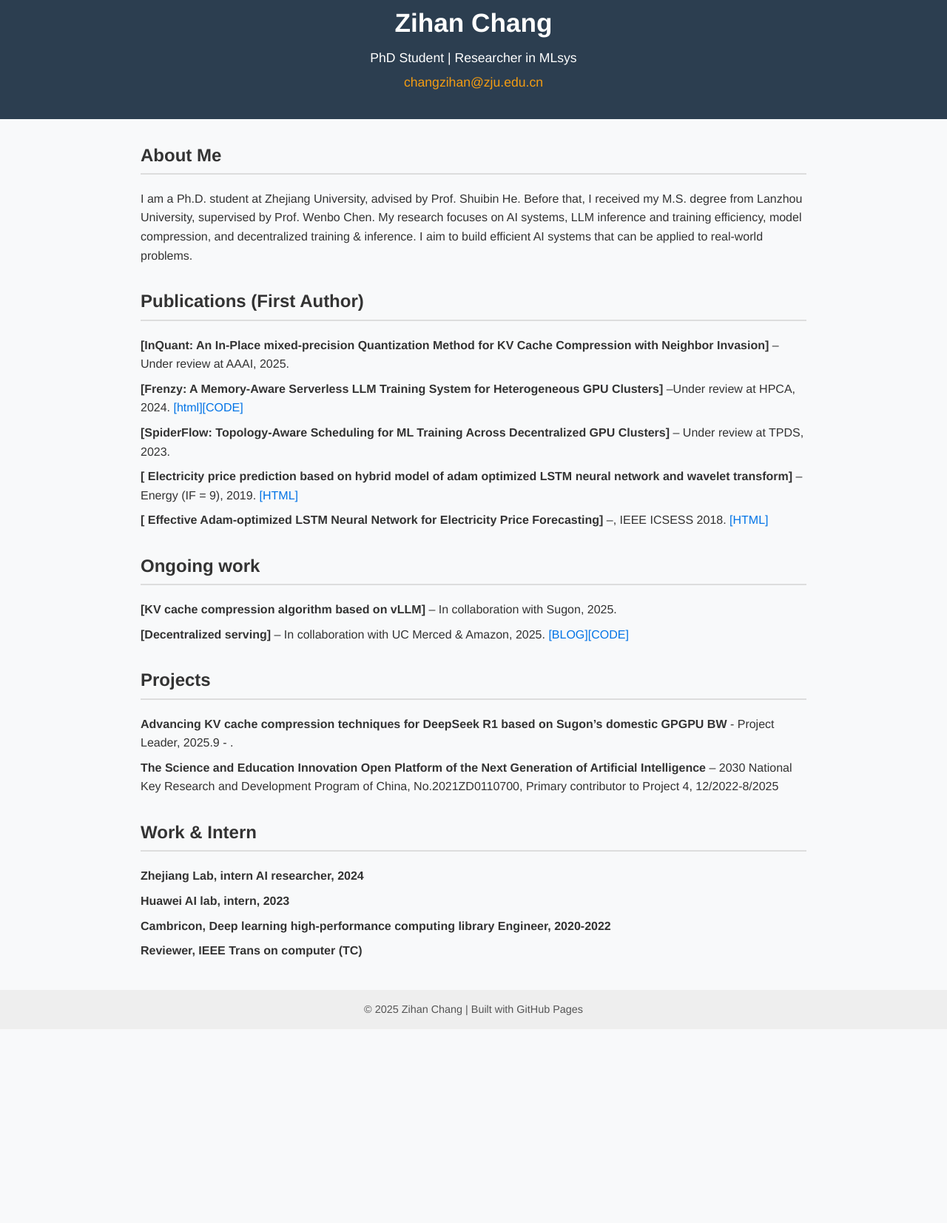
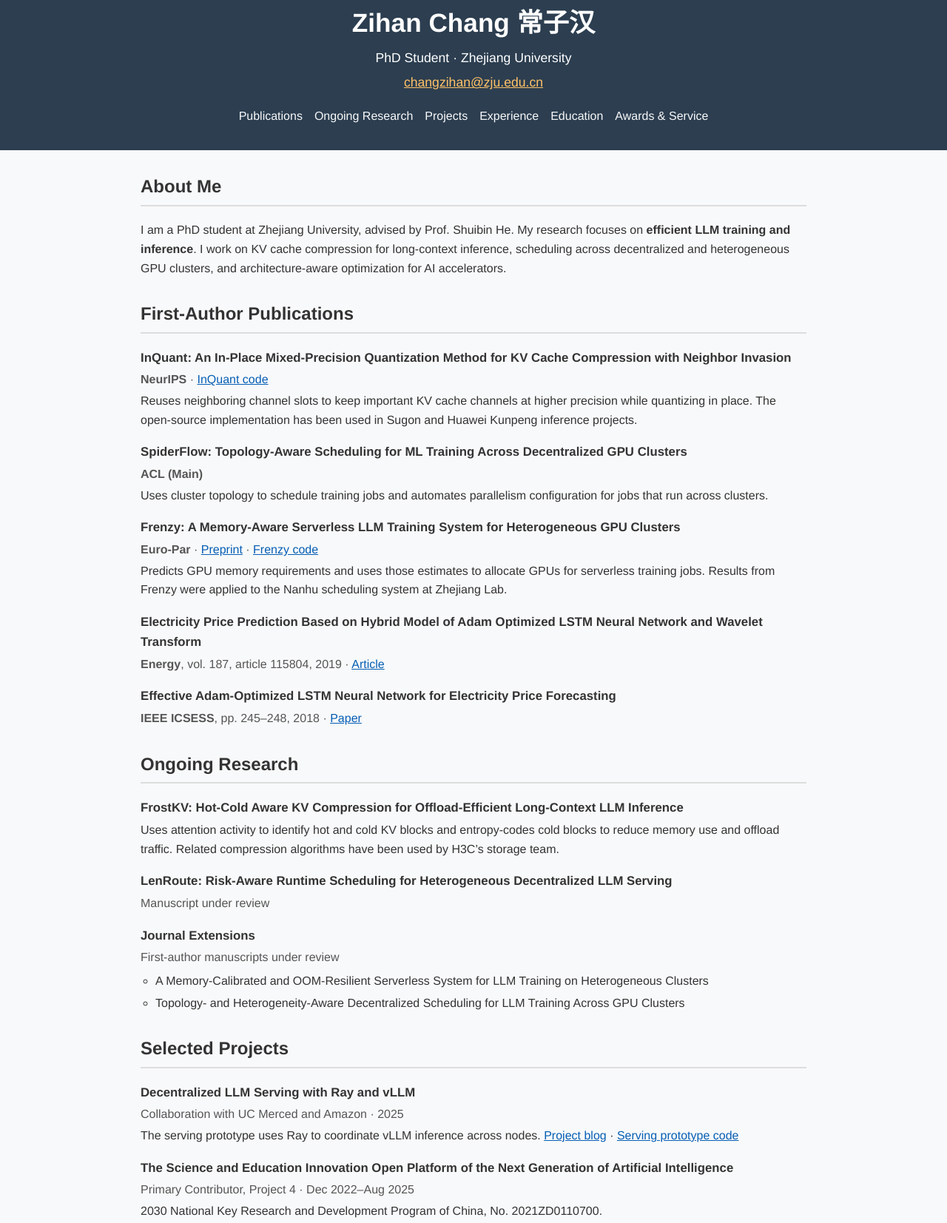
Before and after one commit to changzihan22/changzihan22.github.io, a plain HTML site: page index.html in a window 1280 px wide. Shown: the part 27-1680 px from the top of the page at 74% size. Before the commit the page ends 1418 px from the top, so only its background shows below. Drawn offline with Linux system fonts and the light colour scheme.

Commit message:
Update index.html

```diff
--- a/index.html
+++ b/index.html
@@ -1,11 +1,10 @@
 <!DOCTYPE html>
-<html lang="zh">
+<html lang="en">
 <head>
   <meta charset="UTF-8">
-  <title>个人主页 - Zihan Chang</title>
   <meta name="viewport" content="width=device-width, initial-scale=1">
-
-  <!-- 简单的美化 -->
+  <meta name="description" content="Zihan Chang, PhD student at Zhejiang University researching efficient LLM training and inference, KV cache compression, and computer architecture.">
+  <title>Zihan Chang | Zhejiang University</title>
   <style>
     body {
       font-family: "Helvetica Neue", Arial, sans-serif;
@@ -29,6 +28,24 @@
       margin: 5px 0;
       font-size: 1.1em;
     }
+    header a {
+      color: #ffc267;
+    }
+    nav ul {
+      display: flex;
+      flex-wrap: wrap;
+      justify-content: center;
+      gap: 4px 16px;
+      margin: 14px 0 0;
+      padding: 0;
+      list-style: none;
+    }
+    nav a {
+      display: inline-block;
+      padding: 4px 0;
+      color: #f8f9fa;
+      text-decoration: none;
+    }
     main {
       max-width: 900px;
       margin: 20px auto;
@@ -39,12 +56,33 @@
       padding-bottom: 5px;
       margin-top: 30px;
     }
-    ul {
-      list-style-type: none;
-      padding-left: 0;
+    h3 {
+      margin: 0;
+      font-size: 1.05em;
     }
-    li {
-      margin: 8px 0;
+    .entries {
+      margin: 0;
+      padding: 0;
+      list-style: none;
+    }
+    .entries > li + li {
+      margin-top: 18px;
+    }
+    .entries p {
+      margin: 3px 0 0;
+    }
+    .entry-meta {
+      color: #555;
+    }
+    .journal-list {
+      margin: 6px 0 0;
+      padding-inline-start: 1.25em;
+    }
+    .journal-list li + li {
+      margin-top: 4px;
+    }
+    code {
+      overflow-wrap: anywhere;
     }
     footer {
       text-align: center;
@@ -55,78 +93,167 @@
       color: #555;
     }
     a {
-      color: #0073e6;
-      text-decoration: none;
+      color: #065eb4;
     }
-    a:hover {
+    nav a:hover {
       text-decoration: underline;
     }
   </style>
 </head>
 <body>
-
   <header>
-    <h1>Zihan Chang</h1>
-    <p>PhD Student | Researcher in MLsys</p>
-    <p><a href="changzihan@zju.edu.cn" style="color:#f39c12;">changzihan@zju.edu.cn</a></p>
+    <h1>Zihan Chang <span lang="zh-CN">常子汉</span></h1>
+    <p>PhD Student · Zhejiang University</p>
+    <p><a href="mailto:changzihan@zju.edu.cn">changzihan@zju.edu.cn</a></p>
+    <nav aria-label="Page sections">
+      <ul>
+        <li><a href="#publications">Publications</a></li>
+        <li><a href="#research">Ongoing Research</a></li>
+        <li><a href="#projects">Projects</a></li>
+        <li><a href="#experience">Experience</a></li>
+        <li><a href="#education">Education</a></li>
+        <li><a href="#awards">Awards &amp; Service</a></li>
+      </ul>
+    </nav>
   </header>
 
   <main>
     <section>
       <h2>About Me</h2>
-      <p>
-        I am a Ph.D. student at Zhejiang University, advised by Prof. Shuibin He. Before that,
-I received my M.S. degree from Lanzhou University, supervised by Prof. Wenbo Chen.
-My research focuses on AI systems, LLM inference and training efficiency, model compression, and decentralized training & inference.
-        I aim to build efficient AI systems that can be applied
-        to real-world problems.
-      </p>
+      <p>I am a PhD student at Zhejiang University, advised by Prof. Shuibin He. My research focuses on <strong>efficient LLM training and inference</strong>. I work on KV cache compression for long-context inference, scheduling across decentralized and heterogeneous GPU clusters, and architecture-aware optimization for AI accelerators.</p>
     </section>
 
-
-    <section>
-      <h2>Publications (First Author)</h2>
-      <ul>
-        <li><strong>[InQuant: An In-Place mixed-precision Quantization Method for KV Cache Compression with Neighbor Invasion]</strong> – Under review at AAAI, 2025. </li>
-        <li><strong>[Frenzy: A Memory-Aware Serverless LLM Training System for Heterogeneous GPU Clusters]</strong> –Under review at HPCA, 2024. <a href="https://arxiv.org/html/2412.14479v1">[html]</a><a href="https://github.com/ISCS-ZJU/Frenzy">[CODE]</a></li>
-        <li><strong>[SpiderFlow: Topology-Aware Scheduling for ML Training Across Decentralized GPU Clusters]</strong> – Under review at TPDS, 2023. </li>
-	<li><strong>[ Electricity price prediction based on hybrid model of adam optimized LSTM neural network and wavelet transform]</strong> – Energy (IF = 9), 2019.   <a href="https://www.sciencedirect.com/science/article/abs/pii/S0360544219314768">[HTML]</a></li>
-	<li><strong>[ Effective Adam-optimized LSTM Neural Network for Electricity Price Forecasting]</strong> –, IEEE ICSESS 2018. <a href="https://ieeexplore.ieee.org/abstract/document/8663710">[HTML]</a></li>
-  </ul>
-    </section>
-
-<section>
-      <h2>Ongoing work</h2>
-      <ul>
-        <li><strong>[KV cache compression algorithm based on vLLM]</strong> – In collaboration with Sugon, 2025.
-        <li><strong>[Decentralized serving]</strong> – In collaboration with UC Merced & Amazon, 2025. <a href="https://medium.com/@yotta-labs/decentralized-inference-with-ray-and-vllm-b10f675ad239">[BLOG]</a><a href="https://github.com/ISCS-ZJU/Decentralized-inference-based-on-vLLM">[CODE]</a></li>
+    <section id="publications">
+      <h2>First-Author Publications</h2>
+      <ul class="entries">
+        <li>
+          <h3>InQuant: An In-Place Mixed-Precision Quantization Method for KV Cache Compression with Neighbor Invasion</h3>
+          <p class="entry-meta"><strong>NeurIPS</strong> · <a href="https://github.com/ISCS-ZJU/InQuant-open-source">InQuant code</a></p>
+          <p>Reuses neighboring channel slots to keep important KV cache channels at higher precision while quantizing in place. The open-source implementation has been used in Sugon and Huawei Kunpeng inference projects.</p>
+        </li>
+        <li>
+          <h3>SpiderFlow: Topology-Aware Scheduling for ML Training Across Decentralized GPU Clusters</h3>
+          <p class="entry-meta"><strong>ACL (Main)</strong></p>
+          <p>Uses cluster topology to schedule training jobs and automates parallelism configuration for jobs that run across clusters.</p>
+        </li>
+        <li>
+          <h3>Frenzy: A Memory-Aware Serverless LLM Training System for Heterogeneous GPU Clusters</h3>
+          <p class="entry-meta"><strong>Euro-Par</strong> · <a href="https://arxiv.org/html/2412.14479v1">Preprint</a> · <a href="https://github.com/ISCS-ZJU/Frenzy">Frenzy code</a></p>
+          <p>Predicts GPU memory requirements and uses those estimates to allocate GPUs for serverless training jobs. Results from Frenzy were applied to the Nanhu scheduling system at Zhejiang Lab.</p>
+        </li>
+        <li>
+          <h3>Electricity Price Prediction Based on Hybrid Model of Adam Optimized LSTM Neural Network and Wavelet Transform</h3>
+          <p class="entry-meta"><strong>Energy</strong>, vol. 187, article 115804, 2019 · <a href="https://www.sciencedirect.com/science/article/abs/pii/S0360544219314768">Article</a></p>
+        </li>
+        <li>
+          <h3>Effective Adam-Optimized LSTM Neural Network for Electricity Price Forecasting</h3>
+          <p class="entry-meta"><strong>IEEE ICSESS</strong>, pp. 245–248, 2018 · <a href="https://ieeexplore.ieee.org/abstract/document/8663710">Paper</a></p>
+        </li>
       </ul>
     </section>
 
-
-    <section>
-      <h2>Projects</h2>
-      <ul>
-	<li><strong> Advancing KV cache compression techniques for DeepSeek R1 based on Sugon’s domestic GPGPU BW</strong> - Project Leader,  2025.9 - .</li>
-        <li><strong>The Science and Education Innovation Open Platform of the Next Generation of Artificial Intelligence</strong> – 2030 National Key Research and Development Program of China, No.2021ZD0110700, Primary contributor to Project 4, 12/2022-8/2025</li>
+    <section id="research">
+      <h2>Ongoing Research</h2>
+      <ul class="entries">
+        <li>
+          <h3>FrostKV: Hot-Cold Aware KV Compression for Offload-Efficient Long-Context LLM Inference</h3>
+          <p>Uses attention activity to identify hot and cold KV blocks and entropy-codes cold blocks to reduce memory use and offload traffic. Related compression algorithms have been used by H3C’s storage team.</p>
+        </li>
+        <li>
+          <h3>LenRoute: Risk-Aware Runtime Scheduling for Heterogeneous Decentralized LLM Serving</h3>
+          <p class="entry-meta">Manuscript under review</p>
+        </li>
+        <li>
+          <h3>Journal Extensions</h3>
+          <p class="entry-meta">First-author manuscripts under review</p>
+          <ul class="journal-list">
+            <li>A Memory-Calibrated and OOM-Resilient Serverless System for LLM Training on Heterogeneous Clusters</li>
+            <li>Topology- and Heterogeneity-Aware Decentralized Scheduling for LLM Training Across GPU Clusters</li>
+          </ul>
+        </li>
       </ul>
     </section>
 
-    <section>
-      <h2>Work & Intern</h2>
-      <ul>
-	<li><strong>Zhejiang Lab, intern AI researcher, 2024</strong></li>
-	<li><strong>Huawei AI lab, intern, 2023</strong></li>
-        <li><strong>Cambricon, Deep learning high-performance computing
-library Engineer, 2020-2022 </strong></li>
-        <li><strong>Reviewer, IEEE Trans on computer (TC) </strong></li>
+    <section id="projects">
+      <h2>Selected Projects</h2>
+      <ul class="entries">
+        <li>
+          <h3>Decentralized LLM Serving with Ray and vLLM</h3>
+          <p class="entry-meta">Collaboration with UC Merced and Amazon · 2025</p>
+          <p>The serving prototype uses Ray to coordinate vLLM inference across nodes. <a href="https://medium.com/@yotta-labs/decentralized-inference-with-ray-and-vllm-b10f675ad239">Project blog</a> · <a href="https://github.com/ISCS-ZJU/Decentralized-inference-based-on-vLLM">Serving prototype code</a></p>
+        </li>
+        <li>
+          <h3>The Science and Education Innovation Open Platform of the Next Generation of Artificial Intelligence</h3>
+          <p class="entry-meta">Primary Contributor, Project 4 · Dec 2022–Aug 2025</p>
+          <p>2030 National Key Research and Development Program of China, No. 2021ZD0110700.</p>
+        </li>
       </ul>
+    </section>
+
+    <section id="experience">
+      <h2>Work &amp; Internships</h2>
+      <ul class="entries">
+        <li>
+          <h3>Zhejiang Lab</h3>
+          <p class="entry-meta">AI Research Intern · 2024.10-2026.6</p>
+        </li>
+        <li>
+          <h3>Huawei AI Innovation Lab</h3>
+          <p class="entry-meta">Research Intern · Aug–Dec 2023</p>
+          <p>Modeled GPT-2 training memory use across ZeRO, mixed precision, activation recomputation, and parallelism configurations. In the tested configurations, memory estimates had errors below 5%, and GPT training FLOP estimates had errors of 2–10%.</p>
+        </li>
+        <li>
+          <h3>Cambricon</h3>
+          <p class="entry-meta">Deep Learning High-Performance Computing Library Engineer · Jul 2020–Aug 2022</p>
+          <p>Developed MLU kernels for all-reduce, embedding, scatter, gather, and pooling. Achieved 9× and 3× speedups over prior implementations for <code>unsorted_segment_sum</code> and <code>as_strided_backward</code>, respectively. Contributed CARAFE and RoIAlign operators to MMCV. <a href="https://github.com/open-mmlab/mmcv/pull/1429/files">RoIAlign contribution</a></p>
+        </li>
+        <li>
+          <h3>CASIC Second Academy, Institute 23</h3>
+          <p class="entry-meta">Radar Systems R&amp;D Engineer · Aug 2019–Jul 2020</p>
+          <p>Developed embedded radar systems, accelerated synthetic aperture radar image filtering with CUDA, and worked on real-time radar track prediction described in patent application CN 111814101 A.</p>
+        </li>
+      </ul>
+    </section>
+
+    <section id="education">
+      <h2>Education</h2>
+      <ul class="entries">
+        <li>
+          <h3>Zhejiang University</h3>
+          <p class="entry-meta">PhD in Computer Technology · Sep 2022–present · Expected graduation in 2027</p>
+        </li>
+        <li>
+          <h3>Lanzhou University</h3>
+          <p class="entry-meta">M.S. in Computer Technology · Sep 2016–Jun 2019</p>
+          <p>Advised by Prof. Wenbo Chen. Received a first-class scholarship and an Outstanding Graduate Student award. Ranked 3rd out of 49 students.</p>
+        </li>
+        <li>
+          <h3>Xi’an University of Science and Technology</h3>
+          <p class="entry-meta">Bachelor’s degree in Geographic Information Systems · Sep 2012–Jun 2016</p>
+        </li>
+      </ul>
+    </section>
+
+    <section id="awards">
+      <h2>Awards &amp; Service</h2>
+      <ul class="entries">
+        <li>
+          <h3>First Prize, China High-Performance Cloud Computing Innovation Competition</h3>
+          <p class="entry-meta">Mar 2018</p>
+          <p>Represented Lanzhou University and tied for first place with Tsinghua University. Parallelized drug–protein computation with CUDA.</p>
+        </li>
+        <li>Reviewer for <em>IEEE Transactions on Computers</em>.</li>
+      </ul>
+    </section>
+
+    <section id="skills">
+      <h2>Technical Skills</h2>
+      <p>C, Python, CUDA, PyTorch, vLLM, Ray, and Linux.</p>
     </section>
   </main>
 
   <footer>
-    &copy; 2025 Zihan Chang | Built with GitHub Pages
+    &copy; 2026 Zihan Chang | Built with GitHub Pages
   </footer>
-
 </body>
 </html>
```
